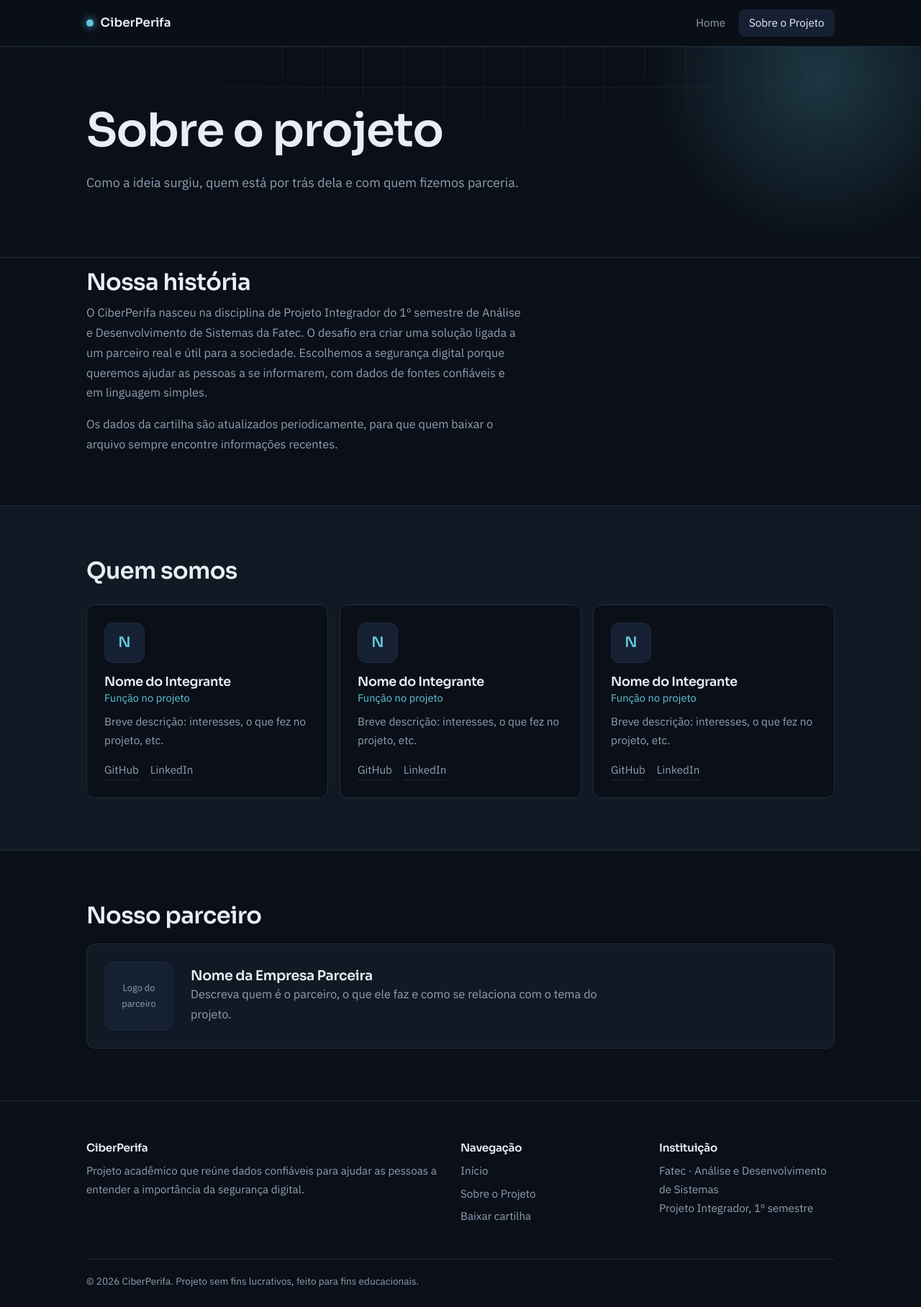
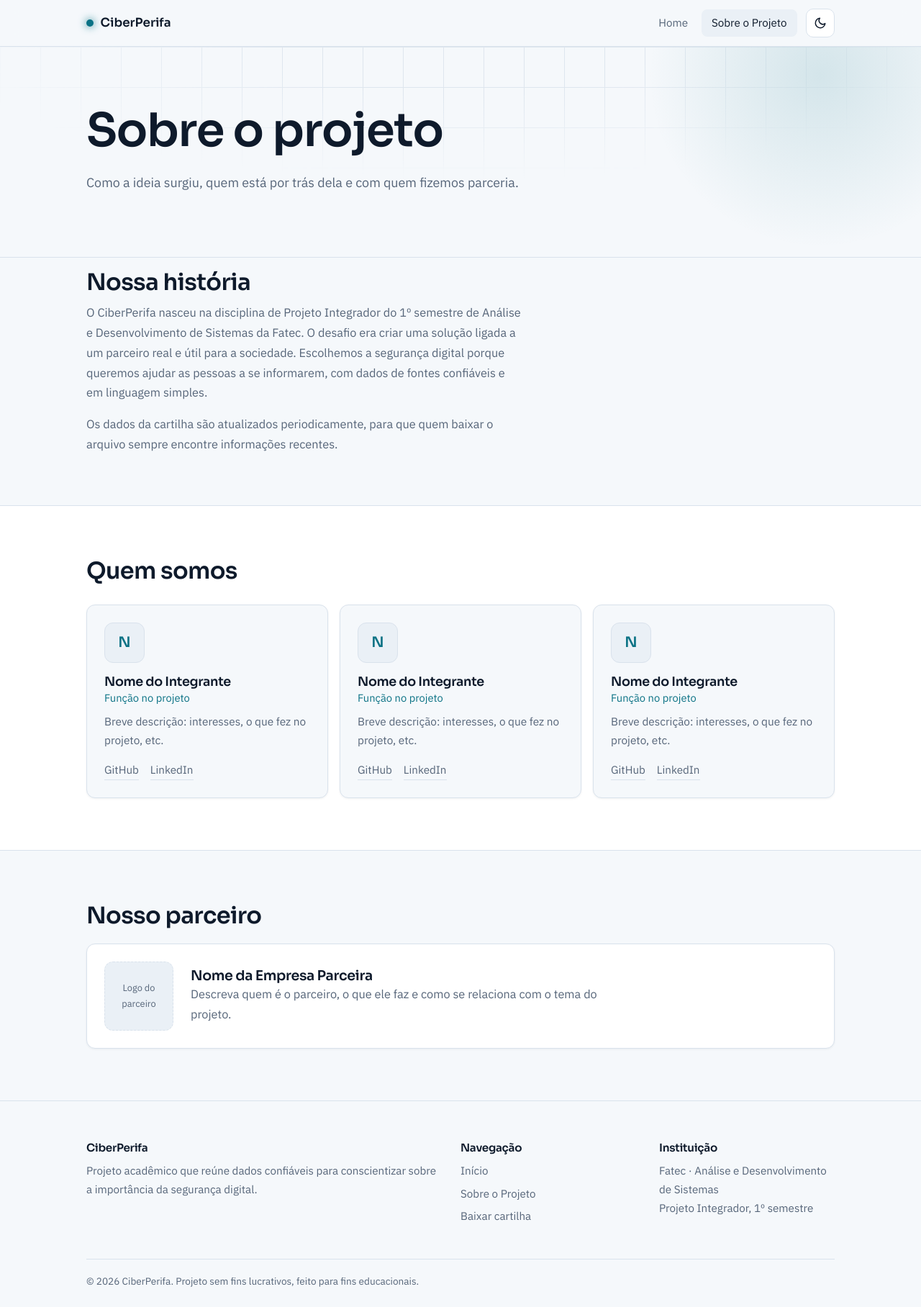
Before and after one commit to ProjetoIntegradorCiberseguranca/CiberPerifa, a Flask app: page /sobre in a window 1280 px wide. Shown: the whole page at 72% size. Run offline with Flask 3, Linux system fonts and the light colour scheme.

Commit message:
feat: adiciona light mode no site

```diff
--- a/static/css/style.css
+++ b/static/css/style.css
@@ -1,11 +1,28 @@
+/* ===== Tema escuro (padrão) ===== */
 :root{
   --bg:#0a0f18; --surface:#111925; --surface2:#162033; --line:#1f2c3f;
   --text:#e8eef5; --muted:#8fa0b5; --accent:#5ec8d8; --accent-d:#3fa9ba;
+  --on-accent:#06222a; --accent-hover:#86dbe8;
+  --header-bg:rgba(10,15,24,.8);
+  --glow:rgba(94,200,216,.22); --glow2:rgba(94,200,216,.16);
+  --grid-op:.45; --shadow:none;
   --r:12px; --max:1080px;
 }
+
+/* ===== Tema claro ===== */
+:root[data-theme="light"]{
+  --bg:#f5f8fb; --surface:#ffffff; --surface2:#eaf0f6; --line:#d9e2ec;
+  --text:#0e1a2b; --muted:#566579; --accent:#0b7285; --accent-d:#3aa0b3;
+  --on-accent:#ffffff; --accent-hover:#095b6a;
+  --header-bg:rgba(245,248,251,.85);
+  --glow:rgba(11,114,133,.14); --glow2:rgba(11,114,133,.10);
+  --grid-op:.8; --shadow:0 1px 3px rgba(14,26,43,.06);
+}
+
 *{box-sizing:border-box;margin:0;padding:0}
 html{scroll-behavior:smooth;color-scheme:dark}
-body{font-family:'IBM Plex Sans',system-ui,sans-serif;color:var(--text);background:var(--bg);line-height:1.7;font-size:1.02rem}
+html[data-theme="light"]{color-scheme:light}
+body{font-family:'IBM Plex Sans',system-ui,sans-serif;color:var(--text);background:var(--bg);line-height:1.7;font-size:1.02rem;transition:background-color .3s,color .3s}
 h1,h2,h3{font-family:'Sora',sans-serif;line-height:1.15;color:var(--text);font-weight:600;letter-spacing:-.02em}
 a{color:inherit}
 .wrap{max-width:var(--max);margin:0 auto;padding:0 1.25rem}
@@ -15,19 +32,27 @@ h2{font-size:clamp(1.5rem,4vw,2rem);margin-bottom:.6rem}
 :focus-visible{outline:2px solid var(--accent);outline-offset:3px}
 
 /* Navegação */
-header{position:sticky;top:0;z-index:10;background:rgba(10,15,24,.8);backdrop-filter:blur(12px);border-bottom:1px solid var(--line)}
+header{position:sticky;top:0;z-index:10;background:var(--header-bg);backdrop-filter:blur(12px);border-bottom:1px solid var(--line);transition:background-color .3s,border-color .3s}
 nav{display:flex;align-items:center;justify-content:space-between;height:64px}
 .brand{font-family:'Sora',sans-serif;font-weight:600;font-size:1.05rem;text-decoration:none;display:flex;align-items:center;gap:.6rem}
 .brand i{width:10px;height:10px;border-radius:50%;background:var(--accent);box-shadow:0 0 12px var(--accent);display:inline-block}
-nav ul{display:flex;gap:.25rem;list-style:none}
+nav ul{display:flex;gap:.25rem;list-style:none;margin-left:auto;margin-right:.75rem}
 nav ul a{display:block;padding:.4rem .9rem;border-radius:8px;text-decoration:none;color:var(--muted);font-size:.95rem;transition:color .2s,background .2s}
 nav ul a:hover{color:var(--text);background:var(--surface)}
 nav ul a[aria-current="page"]{color:var(--text);background:var(--surface2)}
 
+/* Botão de tema */
+.theme-toggle{width:40px;height:40px;flex:0 0 auto;border-radius:10px;border:1px solid var(--line);background:var(--surface);color:var(--text);cursor:pointer;display:grid;place-items:center;transition:border-color .2s,color .2s,background-color .3s}
+.theme-toggle:hover{border-color:var(--accent);color:var(--accent)}
+.theme-toggle svg{width:18px;height:18px;fill:none;stroke:currentColor;stroke-width:2;stroke-linecap:round;stroke-linejoin:round}
+.theme-toggle .i-moon{display:none}
+:root[data-theme="light"] .theme-toggle .i-sun{display:none}
+:root[data-theme="light"] .theme-toggle .i-moon{display:block}
+
 /* Hero */
 .hero{position:relative;overflow:hidden;padding:7rem 0 5rem;border-bottom:1px solid var(--line)}
-.hero::before{content:"";position:absolute;inset:0;background-image:linear-gradient(var(--line) 1px,transparent 1px),linear-gradient(90deg,var(--line) 1px,transparent 1px);background-size:56px 56px;opacity:.45;-webkit-mask-image:radial-gradient(ellipse 70% 80% at 50% 0%,#000 30%,transparent 80%);mask-image:radial-gradient(ellipse 70% 80% at 50% 0%,#000 30%,transparent 80%)}
-.hero::after{content:"";position:absolute;width:520px;height:520px;right:-120px;top:-220px;background:radial-gradient(circle,rgba(94,200,216,.22),transparent 65%);pointer-events:none}
+.hero::before{content:"";position:absolute;inset:0;background-image:linear-gradient(var(--line) 1px,transparent 1px),linear-gradient(90deg,var(--line) 1px,transparent 1px);background-size:56px 56px;opacity:var(--grid-op);-webkit-mask-image:radial-gradient(ellipse 70% 80% at 50% 0%,#000 30%,transparent 80%);mask-image:radial-gradient(ellipse 70% 80% at 50% 0%,#000 30%,transparent 80%)}
+.hero::after{content:"";position:absolute;width:520px;height:520px;right:-120px;top:-220px;background:radial-gradient(circle,var(--glow),transparent 65%);pointer-events:none}
 .hero .wrap{position:relative;z-index:1}
 .hero h1{font-size:clamp(2.2rem,6.5vw,4rem);max-width:17ch;margin-bottom:1.25rem}
 .hero p{max-width:58ch;color:var(--muted);font-size:1.12rem;margin-bottom:2rem}
@@ -36,8 +61,8 @@ nav ul a[aria-current="page"]{color:var(--text);background:var(--surface2)}
 .hero .wrap>*:nth-child(3){animation-delay:.24s}
 @keyframes rise{from{opacity:0;transform:translateY(16px)}to{opacity:1;transform:none}}
 
-.btn{display:inline-block;background:var(--accent);color:#06222a;padding:.8rem 1.5rem;border-radius:10px;font-weight:600;text-decoration:none;transition:background .2s,transform .2s}
-.btn:hover{background:#86dbe8;transform:translateY(-2px)}
+.btn{display:inline-block;background:var(--accent);color:var(--on-accent);padding:.8rem 1.5rem;border-radius:10px;font-weight:600;text-decoration:none;transition:background .2s,transform .2s}
+.btn:hover{background:var(--accent-hover);transform:translateY(-2px)}
 
 /* Carrossel */
 .car-head{display:flex;justify-content:space-between;align-items:end;gap:1rem;margin-bottom:1.75rem}
@@ -46,21 +71,21 @@ nav ul a[aria-current="page"]{color:var(--text);background:var(--surface2)}
 .car-ctrl button:hover{border-color:var(--accent);color:var(--accent)}
 .track{display:flex;gap:1rem;overflow-x:auto;scroll-snap-type:x mandatory;scrollbar-width:none;margin-bottom: 32px;}
 .track::-webkit-scrollbar{display:none}
-.card{flex:0 0 calc((100% - 2rem)/3);scroll-snap-align:start;background:var(--surface);border:1px solid var(--line);border-radius:var(--r);padding:1.6rem;display:flex;flex-direction:column;gap:.7rem;transition:border-color .25s}
+.card{flex:0 0 calc((100% - 2rem)/3);scroll-snap-align:start;background:var(--surface);border:1px solid var(--line);border-radius:var(--r);padding:1.6rem;display:flex;flex-direction:column;gap:.7rem;box-shadow:var(--shadow);transition:border-color .25s,background-color .3s}
 .card:hover{border-color:var(--accent-d)}
 .card strong{font-family:'Sora',sans-serif;font-size:2.3rem;font-weight:600;color:var(--accent);line-height:1.1}
 .card p{flex:1;color:var(--text)}
 .card small{color:var(--muted);border-top:1px solid var(--line);padding-top:.7rem}
 
 /* Download */
-.download{background:linear-gradient(135deg,var(--surface2),var(--surface));border:1px solid var(--line);border-radius:16px;padding:2.5rem;display:flex;gap:2rem;align-items:center;justify-content:space-between;flex-wrap:wrap;position:relative;overflow:hidden}
-.download::before{content:"";position:absolute;left:-80px;bottom:-120px;width:320px;height:320px;background:radial-gradient(circle,rgba(94,200,216,.16),transparent 65%)}
+.download{background:linear-gradient(135deg,var(--surface2),var(--surface));border:1px solid var(--line);border-radius:16px;padding:2.5rem;display:flex;gap:2rem;align-items:center;justify-content:space-between;flex-wrap:wrap;position:relative;overflow:hidden;box-shadow:var(--shadow)}
+.download::before{content:"";position:absolute;left:-80px;bottom:-120px;width:320px;height:320px;background:radial-gradient(circle,var(--glow2),transparent 65%)}
 .download>*{position:relative}
 .download p{color:var(--muted);max-width:48ch}
 
 /* Sobre */
 .grid{display:grid;grid-template-columns:repeat(auto-fit,minmax(240px,1fr));gap:1rem;margin-top:1.75rem}
-.member{background:var(--surface);border:1px solid var(--line);border-radius:var(--r);padding:1.5rem;transition:border-color .25s}
+.member{background:var(--surface);border:1px solid var(--line);border-radius:var(--r);padding:1.5rem;box-shadow:var(--shadow);transition:border-color .25s,background-color .3s}
 .member:hover{border-color:var(--accent-d)}
 .avatar{width:56px;height:56px;border-radius:12px;background:var(--surface2);border:1px solid var(--line);color:var(--accent);display:grid;place-items:center;font-family:'Sora',sans-serif;font-size:1.25rem;font-weight:600;margin-bottom:1rem}
 .member h3{font-size:1.1rem}
@@ -71,7 +96,7 @@ nav ul a[aria-current="page"]{color:var(--text);background:var(--surface2)}
 .links a:hover{color:var(--accent);border-color:var(--accent)}
 .alt{background:var(--surface);border-block:1px solid var(--line)}
 .alt .member{background:var(--bg)}
-.partner{display:flex;gap:1.5rem;align-items:center;flex-wrap:wrap;background:var(--surface);padding:1.5rem;border-radius:var(--r);border:1px solid var(--line);margin-top:1.25rem}
+.partner{display:flex;gap:1.5rem;align-items:center;flex-wrap:wrap;background:var(--surface);padding:1.5rem;border-radius:var(--r);border:1px solid var(--line);margin-top:1.25rem;box-shadow:var(--shadow)}
 .logo-ph{width:96px;height:96px;border-radius:var(--r);background:var(--surface2);border:1px dashed var(--line);display:grid;place-items:center;color:var(--muted);font-size:.8rem;text-align:center}
 
 /* Rodapé */
@@ -96,6 +121,7 @@ footer a:hover{color:var(--accent)}
   .car-ctrl{display:none}
   .download{padding:1.75rem}
   nav ul a{padding:.4rem .65rem}
+  nav ul{margin-right:.4rem}
   .brand span{display:none}
 }
 @media(prefers-reduced-motion:reduce){
--- a/static/js/script.js
+++ b/static/js/script.js
@@ -1,3 +1,21 @@
+// Alternância de tema (claro/escuro)
+const btnTema = document.getElementById('theme-toggle');
+if (btnTema) {
+  const raiz = document.documentElement;
+  const rotular = (tema) => {
+    btnTema.setAttribute('aria-label', tema === 'light' ? 'Ativar modo escuro' : 'Ativar modo claro');
+    btnTema.setAttribute('title', tema === 'light' ? 'Modo escuro' : 'Modo claro');
+  };
+  rotular(raiz.getAttribute('data-theme') || 'dark');
+
+  btnTema.addEventListener('click', () => {
+    const novo = raiz.getAttribute('data-theme') === 'light' ? 'dark' : 'light';
+    raiz.setAttribute('data-theme', novo);
+    rotular(novo);
+    try { localStorage.setItem('tema', novo); } catch (e) { /* ignora */ }
+  });
+}
+
 // Ano automático no rodapé
 document.getElementById('ano').textContent = new Date().getFullYear();
 
--- a/templates/sobre.html
+++ b/templates/sobre.html
@@ -4,13 +4,22 @@
 <head>
   <meta charset="UTF-8">
   <meta name="viewport" content="width=device-width, initial-scale=1">
+  <script>
+    /* Aplica o tema salvo antes da página aparecer (evita piscar) */
+    try {
+      var t = localStorage.getItem('tema');
+      if (!t) { t = window.matchMedia('(prefers-color-scheme: light)').matches ? 'light' : 'dark'; }
+      document.documentElement.setAttribute('data-theme', t);
+    } catch (e) { document.documentElement.setAttribute('data-theme', 'dark'); }
+  </script>
   <title>CiberPerifa | Sobre o Projeto</title>
   <link rel="preconnect" href="https://fonts.googleapis.com">
   <link rel="preconnect" href="https://fonts.gstatic.com" crossorigin>
   <link
     href="https://fonts.googleapis.com/css2?family=Sora:wght@500;600;700&family=IBM+Plex+Sans:wght@400;500;600&display=swap"
     rel="stylesheet">
-  <link rel="stylesheet" href="../static/css/style.css">
+  <link rel="stylesheet"
+      href="{{ url_for('static', filename='css/style.css') }}">
 </head>
 
 <body>
@@ -21,6 +30,10 @@
         <li><a href="{{ url_for('inicio') }}">Home</a></li>
         <li><a href="{{ url_for('sobre') }}" aria-current="page">Sobre o Projeto</a></li>
       </ul>
+      <button class="theme-toggle" id="theme-toggle" type="button" aria-label="Ativar modo claro" title="Alternar tema">
+        <svg class="i-sun" viewBox="0 0 24 24" aria-hidden="true"><circle cx="12" cy="12" r="4"/><path d="M12 2v2M12 20v2M4.93 4.93l1.41 1.41M17.66 17.66l1.41 1.41M2 12h2M20 12h2M4.93 19.07l1.41-1.41M17.66 6.34l1.41-1.41"/></svg>
+        <svg class="i-moon" viewBox="0 0 24 24" aria-hidden="true"><path d="M21 12.8A9 9 0 1 1 11.2 3a7 7 0 0 0 9.8 9.8z"/></svg>
+      </button>
     </nav>
   </header>
 
@@ -96,27 +109,27 @@
       <div class="foot">
         <div>
           <h3>CiberPerifa</h3>
-          <p>Projeto acadêmico que reúne dados confiáveis para ajudar as pessoas a entender a importância da segurança
+          <p>Projeto acadêmico que reúne dados confiáveis para conscientizar sobre a importância da segurança
             digital.</p>
         </div>
         <div>
           <h3>Navegação</h3>
           <ul>
-            <li><a href="{{ url_for('inicio') }}">Início</li>
+            <li><a href="{{ url_for('inicio') }}">Início</a></li>
             <li><a href="{{ url_for('sobre') }}">Sobre o Projeto</li>
-            <li><a href="index.html#cartilha">Baixar cartilha</a></li>
+            <li><a href="{{ url_for('inicio') }}#cartilha">Baixar cartilha</a></li>
           </ul>
         </div>
         <div>
           <h3>Instituição</h3>
-          <p>Fatec · Análise e Desenvolvimento de Sistemas<br>Projeto Integrador, 1º semestre</p>
+          <a href="https://www.fatecsp.br/"><p>Fatec · Análise e Desenvolvimento de Sistemas<br>Projeto Integrador, 1º semestre</p></a>
         </div>
       </div>
       <p class="copy">&copy; <span id="ano"></span> CiberPerifa. Projeto sem fins lucrativos, feito para fins
         educacionais.</p>
     </div>
   </footer>
-  <script src="../static/js/script.js"></script>
+  <script src="{{ url_for('static', filename='js/script.js') }}"></script>
 </body>
 
 </html>
```
Also changed, not shown: templates/index.html (+16 -4 lines).
